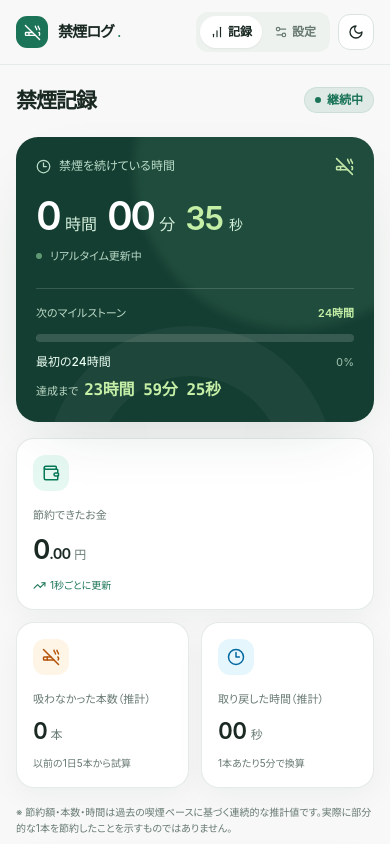
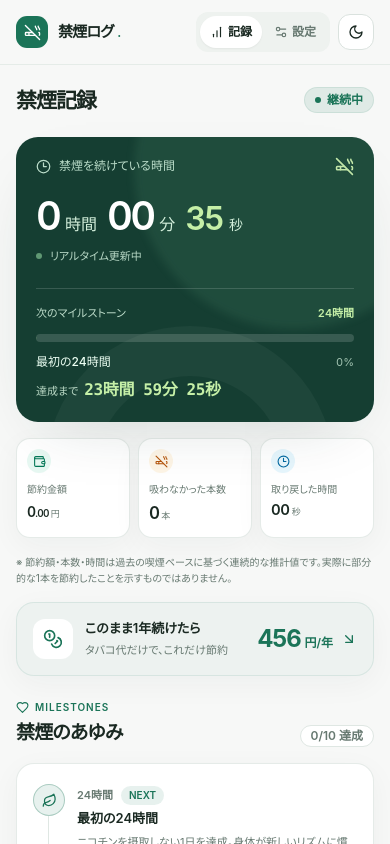
Before and after one commit to ShunsukeOta/no-smoking-tracker, a React (Vite) app: page / in a window 390 px wide. Both pictures are taken after typing "5", "5", "5" into the empty fields and a click on the button "禁煙記録をはじめる". Shown: the top 844 px of the page. Built offline with nearby package versions, Linux system fonts and the light colour scheme.

Commit message:
style: show three compact quit-stat cards side by side on mobile

```diff
--- a/src/components/Dashboard.tsx
+++ b/src/components/Dashboard.tsx
@@ -1,5 +1,5 @@
 import { useState } from 'react'
-import { ArrowDownRight, ArrowRight, BadgeCheck, CalendarCheck2, Check, CheckCircle2, ChevronDown, ChevronUp, CigaretteOff, Clock3, Coins, Heart, Info, Leaf, TrendingUp, Wallet } from 'lucide-react'
+import { ArrowDownRight, ArrowRight, BadgeCheck, CalendarCheck2, Check, CheckCircle2, ChevronDown, ChevronUp, CigaretteOff, Clock3, Coins, Heart, Info, Leaf, Wallet } from 'lucide-react'
 import { Badge } from '@/components/ui/badge'
 import { Card, CardContent } from '@/components/ui/card'
 import { Button } from '@/components/ui/button'
@@ -28,10 +28,10 @@ function ReclaimedTime({ seconds }: { seconds: number }) {
   const hours = Math.floor(wholeSeconds / 3600)
   const minutes = Math.floor((wholeSeconds % 3600) / 60)
   const remainingSeconds = wholeSeconds % 60
-  return <div className="flex flex-wrap items-baseline gap-x-1 gap-y-0.5 tabular-nums">
-    {hours > 0 && <><strong className="text-[23px] font-semibold tracking-tight sm:text-[25px]">{number(hours)}</strong><span className="text-xs text-muted-foreground">時間</span></>}
-    {(minutes > 0 || hours > 0) && <><strong className="text-[23px] font-semibold tracking-tight sm:text-[25px]">{minutes}</strong><span className="text-xs text-muted-foreground">分</span></>}
-    <strong className="text-[23px] font-semibold tracking-tight sm:text-[25px]">{pad(remainingSeconds)}</strong><span className="text-xs text-muted-foreground">秒</span>
+  return <div className="flex flex-wrap items-baseline gap-x-0.5 gap-y-0.5 tabular-nums leading-tight" aria-label={`${hours}時間${minutes}分${remainingSeconds}秒`}>
+    {hours > 0 && <><strong className="text-[15px] font-semibold tracking-tight sm:text-[19px]">{number(hours)}</strong><span className="text-[9px] text-muted-foreground sm:text-[10px]">時間</span></>}
+    {(minutes > 0 || hours > 0) && <><strong className="text-[15px] font-semibold tracking-tight sm:text-[19px]">{minutes}</strong><span className="text-[9px] text-muted-foreground sm:text-[10px]">分</span></>}
+    <strong className="text-[15px] font-semibold tracking-tight sm:text-[19px]">{pad(remainingSeconds)}</strong><span className="text-[9px] text-muted-foreground sm:text-[10px]">秒</span>
   </div>
 }
 
@@ -78,24 +78,23 @@ export default function Dashboard({ profile, now }: { profile: QuitProfile; now:
         </div>
       </section>
 
-      <section aria-label="禁煙の成果" className="grid grid-cols-2 gap-3 sm:grid-cols-3">
-        <Card className="col-span-2 rounded-[18px] sm:col-span-1"><CardContent className="p-4 sm:p-5">
-          <div className="mb-4 inline-flex h-9 w-9 items-center justify-center rounded-xl bg-emerald-500/10 text-emerald-700 dark:text-emerald-300"><Wallet size={18} /></div>
-          <p className="text-[11px] text-muted-foreground">節約できたお金</p>
-          <div className="mt-1.5 flex flex-wrap items-baseline gap-1 tabular-nums"><strong className="font-semibold tracking-[-.065em]"><span className="text-[27px] sm:text-[25px]">{savedYenWhole}</span><span className="text-[15px] sm:text-[14px]">.{savedYenFraction}</span></strong><span className="text-xs text-muted-foreground">円</span></div>
-          <div className="mt-2 flex items-center gap-1 text-[10px] text-primary"><TrendingUp size={13} /> 1秒ごとに更新</div>
+      <section aria-label="禁煙の成果" className="grid grid-cols-3 gap-2 sm:gap-3">
+        <Card className="min-w-0 rounded-[14px]"><CardContent className="min-w-0 p-2.5 sm:p-3.5">
+          <div className="mb-2 inline-flex h-6 w-6 items-center justify-center rounded-lg bg-emerald-500/10 text-emerald-700 dark:text-emerald-300"><Wallet size={13} /></div>
+          <p className="text-[10px] leading-4 text-muted-foreground sm:text-[11px]">節約金額</p>
+          <div className="mt-1 flex items-baseline gap-0.5 tabular-nums whitespace-nowrap">
+            <strong className="min-w-0 font-semibold tracking-[-.055em]"><span className="text-[clamp(12px,3.6vw,20px)]">{savedYenWhole}</span><span className="text-[10px] sm:text-xs">.{savedYenFraction}</span></strong><span className="text-[9px] text-muted-foreground">円</span>
+          </div>
         </CardContent></Card>
-        <Card className="rounded-[18px]"><CardContent className="p-4 sm:p-5">
-          <div className="mb-4 inline-flex h-9 w-9 items-center justify-center rounded-xl bg-amber-500/10 text-amber-700 dark:text-amber-300"><CigaretteOff size={18} /></div>
-          <p className="text-[11px] text-muted-foreground">吸わなかった本数（推計）</p>
-          <div className="mt-1.5 flex flex-wrap items-baseline gap-1 tabular-nums"><strong className="text-[23px] font-semibold tracking-[-.06em] sm:text-[22px]">{number(stats.avoidedCigarettes)}</strong><span className="text-xs text-muted-foreground">本</span></div>
-          <p className="mt-2 text-[10px] text-muted-foreground">以前の1日{profile.cigarettesPerDay}本から試算</p>
+        <Card className="min-w-0 rounded-[14px]"><CardContent className="min-w-0 p-2.5 sm:p-3.5">
+          <div className="mb-2 inline-flex h-6 w-6 items-center justify-center rounded-lg bg-amber-500/10 text-amber-700 dark:text-amber-300"><CigaretteOff size={13} /></div>
+          <p className="text-[10px] leading-4 text-muted-foreground sm:text-[11px]">吸わなかった本数</p>
+          <div className="mt-1 flex items-baseline gap-0.5 tabular-nums"><strong className="text-[17px] font-semibold tracking-[-.04em] sm:text-[20px]">{number(stats.avoidedCigarettes)}</strong><span className="text-[9px] text-muted-foreground">本</span></div>
         </CardContent></Card>
-        <Card className="rounded-[18px]"><CardContent className="p-4 sm:p-5">
-          <div className="mb-4 inline-flex h-9 w-9 items-center justify-center rounded-xl bg-sky-500/10 text-sky-700 dark:text-sky-300"><Clock3 size={18} /></div>
-          <p className="text-[11px] text-muted-foreground">取り戻した時間（推計）</p>
-          <div className="mt-1.5"><ReclaimedTime seconds={stats.reclaimedSecondsPrecise} /></div>
-          <p className="mt-2 text-[10px] text-muted-foreground">1本あたり5分で換算</p>
+        <Card className="min-w-0 rounded-[14px]"><CardContent className="min-w-0 p-2.5 sm:p-3.5">
+          <div className="mb-2 inline-flex h-6 w-6 items-center justify-center rounded-lg bg-sky-500/10 text-sky-700 dark:text-sky-300"><Clock3 size={13} /></div>
+          <p className="text-[10px] leading-4 text-muted-foreground sm:text-[11px]">取り戻した時間</p>
+          <div className="mt-1"><ReclaimedTime seconds={stats.reclaimedSecondsPrecise} /></div>
         </CardContent></Card>
       </section>
       <p className="-mt-1 text-[10px] leading-4 text-muted-foreground">※ 節約額・本数・時間は過去の喫煙ペースに基づく連続的な推計値です。実際に部分的な1本を節約したことを示すものではありません。</p>
```
